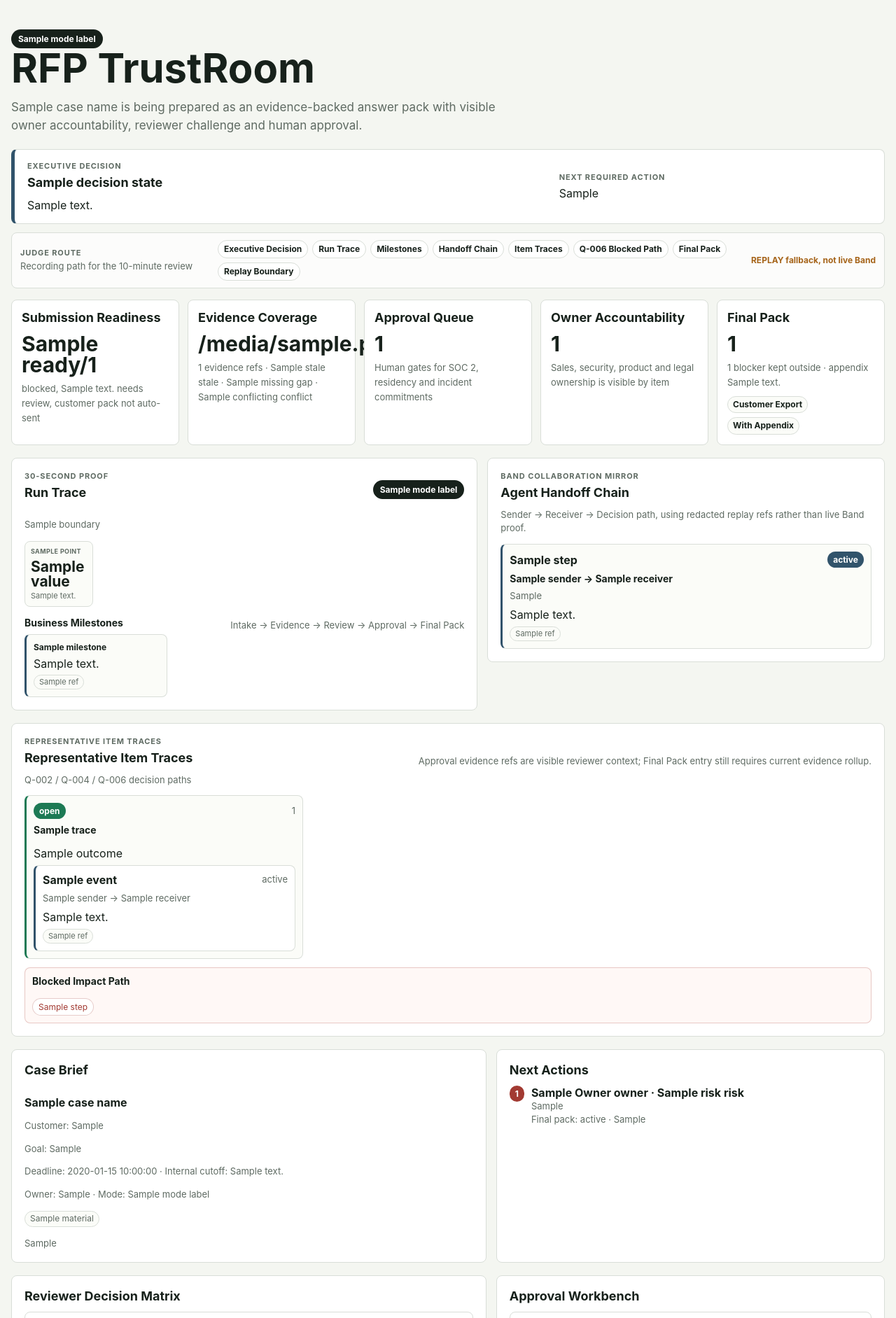
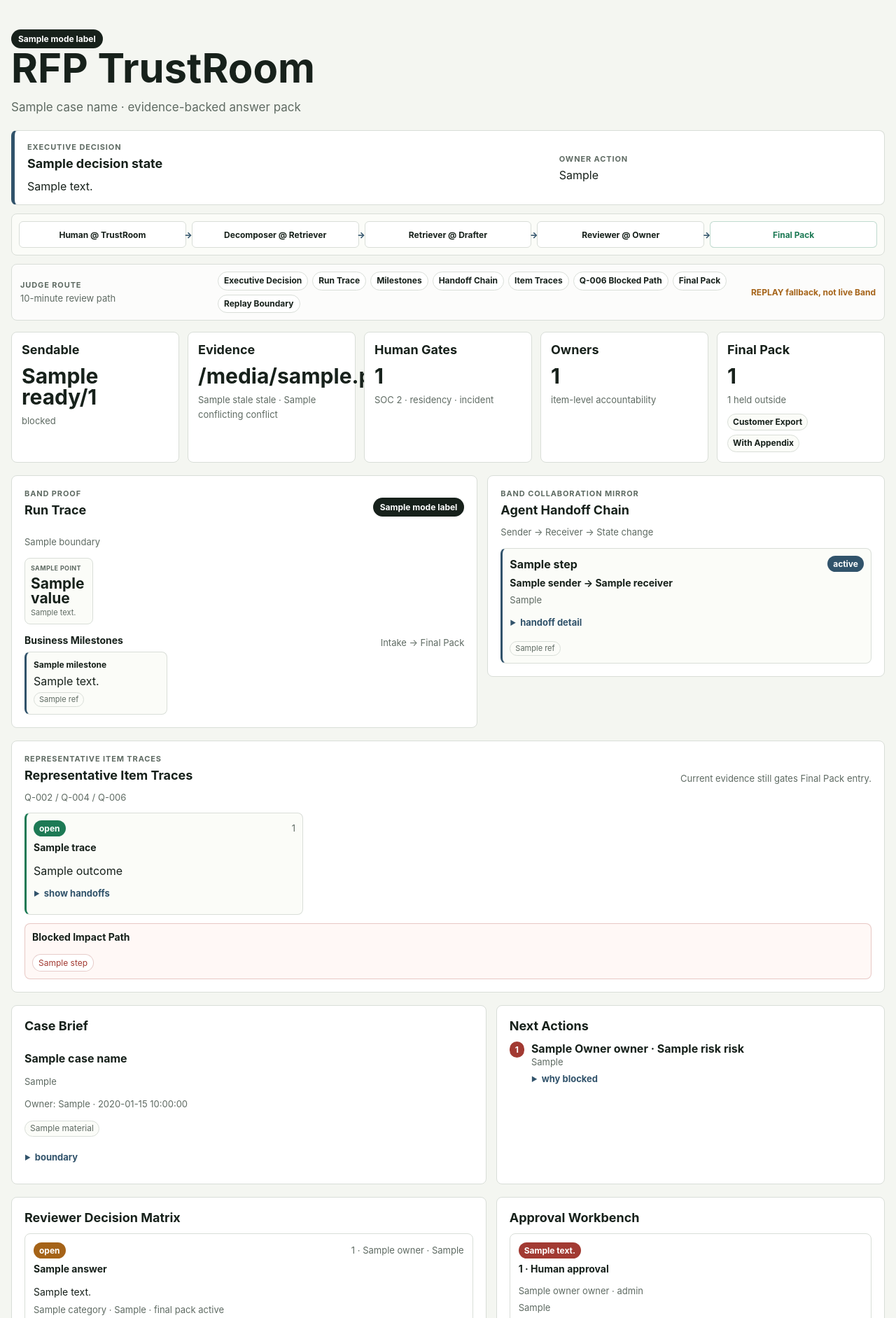
Before and after one commit to adjcjh777/band-of-agents-hackathon, a FastAPI app: template src/trustroom/web/templates/run.html in a window 1280 px wide. Shown: the part 72-1955 px from the top of the page at 70% size. Run offline with FastAPI, Linux system fonts and the light colour scheme; the template is opened without the code that fills it: most values are stand-ins (such as "Sample title", 1, 10 or a date in 2020).

Commit message:
feat: streamline TrustRoom review UI

```diff
--- a/src/trustroom/web/app.py
+++ b/src/trustroom/web/app.py
@@ -509,11 +509,11 @@
     next_actions: list[dict[str, Any]],
 ) -> dict[str, str]:
     if readiness["blocked"]:
-        primary_action = next_actions[0]["next_action"] if next_actions else "Resolve blockers before sending."
+        primary_action = "Q-006 owner review required." if next_actions else "Resolve blockers before sending."
         return {
             "label": "Draft pack ready with exclusions",
             "tone": "blocked",
-            "summary": f"{readiness['ready']} of {total_questions} answers can enter the pack; {readiness['blocked']} blocker must stay out.",
+            "summary": f"{readiness['ready']}/{total_questions} ready · {readiness['blocked']} blocked outside.",
             "primary_action": primary_action,
         }
     if readiness["needs_review"]:
@@ -562,9 +562,9 @@
     ]
     valid_approvals = sum(1 for item in approval_queue if item["decision"] == "approved")
     boundary = (
-        "REPLAY fallback, not live Band; redacted event refs mirror the collaboration path."
+        "REPLAY fallback, not live Band."
         if is_replay
-        else "MOCK local run; use replay or verified live evidence for judge-facing claims."
+        else "MOCK local run."
     )
 
     return {
@@ -573,32 +573,32 @@
             {
                 "label": "Roles",
                 "value": str(len(participants)),
-                "note": "agent and human handoff participants",
+                "note": "participants",
             },
             {
                 "label": "Handoffs",
                 "value": str(len(handoff_events)),
-                "note": "Band-style sender to receiver transitions",
+                "note": "sender → receiver",
             },
             {
                 "label": "Review loops",
                 "value": str(len(review_loops)),
-                "note": "reviewer challenge before final wording",
+                "note": "challenge loop",
             },
             {
                 "label": "Valid approvals",
                 "value": str(valid_approvals),
-                "note": "scoped sample approvals",
+                "note": "scoped",
             },
             {
                 "label": "Final pack",
                 "value": f"{readiness['ready']}/{total_questions}",
-                "note": f"{readiness['blocked']} blocked item excluded",
+                "note": f"{readiness['blocked']} excluded",
             },
             {
                 "label": "Mode",
                 "value": mode_label,
-                "note": "fallback trace, not autonomous live proof" if is_replay else "local deterministic run",
+                "note": "fallback" if is_replay else "local",
             },
         ],
         "milestones": _business_milestones(events, readiness, total_questions),
@@ -631,43 +631,43 @@
         {
             "label": "Intake",
             "status": "passed",
-            "detail": "Sample RFP, questionnaire and knowledge pack entered the room.",
+            "detail": "RFP entered the room.",
             "refs": _event_refs(events, task_state="intake"),
         },
         {
             "label": "Triage",
             "status": "passed",
-            "detail": "Orchestrator assigned owners, risk and evidence needs for 8 items.",
+            "detail": "Owners and risk assigned.",
             "refs": _event_refs(events, event_type=EventType.TASK_ASSIGNED.value, task_state="triage"),
         },
         {
             "label": "Evidence",
             "status": "passed",
-            "detail": "Retriever surfaced current, stale, missing and conflicting evidence.",
+            "detail": "Freshness labeled.",
             "refs": _event_refs(events, task_state="evidence")[:3],
         },
         {
             "label": "Draft",
             "status": "passed",
-            "detail": "Answer drafter created customer-safe drafts with evidence refs.",
+            "detail": "Drafts linked to refs.",
             "refs": _event_refs(events, event_type=EventType.DRAFT_CREATED.value)[:2],
         },
         {
             "label": "Review loop",
             "status": "review",
-            "detail": "Q-004 was challenged, sent back for clarification and rewritten.",
+            "detail": "Q-004 challenged.",
             "refs": _event_refs(events, object_id="Q-004", text_contains="review")[:3],
         },
         {
             "label": "Human approval",
             "status": "review",
-            "detail": "Q-002 and Q-004 have scoped approvals; Q-006 has no valid approval.",
+            "detail": "Q-002/Q-004 approved.",
             "refs": _event_refs(events, task_state="approval")[:3],
         },
         {
             "label": "Final pack",
             "status": "blocked" if readiness["blocked"] else "passed",
-            "detail": f"{readiness['ready']} of {total_questions} answers included; Q-006 stays excluded.",
+            "detail": f"{readiness['ready']}/{total_questions} included.",
             "refs": _event_refs(events, event_type=EventType.FINAL_PACK_CREATED.value),
         },
     ]
@@ -724,9 +724,9 @@
         "Q-006": "Incident blocker path",
     }
     outcomes = {
-        "Q-002": "Valid scoped SME approval; included with bridge-letter boundary.",
-        "Q-004": "Reviewer challenged overbroad language; legal approved bounded pilot wording.",
-        "Q-006": "Stale/conflicting evidence plus a proposed replacement; final pack remains excluded until owner review.",
+        "Q-002": "Scoped SME approval.",
+        "Q-004": "Reviewer loop, legal approval.",
+        "Q-006": "Stale/conflicting; excluded.",
     }
     traces = []
     for item_id in TRACE_ITEM_IDS:
--- a/src/trustroom/web/templates/base.html
+++ b/src/trustroom/web/templates/base.html
@@ -162,6 +162,51 @@
 
       .decision-strip.ready {
         border-left-color: var(--green);
+      }
+
+      .band-rail {
+        display: grid;
+        grid-template-columns: repeat(5, minmax(0, 1fr));
+        gap: 8px;
+        margin: -4px 0 16px;
+        padding: 10px;
+        border: 1px solid var(--line);
+        border-radius: 8px;
+        background: #fbfcf8;
+      }
+
+      .band-rail span,
+      .band-rail strong {
+        position: relative;
+        display: flex;
+        align-items: center;
+        justify-content: center;
+        min-height: 38px;
+        min-width: 0;
+        border: 1px solid var(--line);
+        border-radius: 6px;
+        padding: 7px 9px;
+        background: var(--panel);
+        color: var(--ink);
+        font-size: 12px;
+        font-weight: 750;
+        line-height: 1.25;
+        text-align: center;
+        overflow-wrap: anywhere;
+      }
+
+      .band-rail span::after {
+        content: "→";
+        position: absolute;
+        right: -10px;
+        color: var(--steel);
+        font-weight: 850;
+        z-index: 1;
+      }
+
+      .band-rail strong {
+        border-color: rgba(29, 122, 85, 0.28);
+        color: var(--green);
       }
 
       .judge-route {
@@ -465,13 +510,23 @@
       details {
         display: grid;
         gap: 8px;
+        margin-top: 3px;
       }
 
       summary {
+        width: fit-content;
+        min-width: 0;
+        border: 1px solid transparent;
+        border-radius: 999px;
+        padding: 3px 0;
         cursor: pointer;
         color: var(--steel);
         font-size: 13px;
         font-weight: 750;
+      }
+
+      summary:hover {
+        color: var(--ink);
       }
 
       .lineage {
@@ -797,9 +852,14 @@
         .hero,
         .decision-strip,
         .judge-route,
+        .band-rail,
         .two-col,
         .trace-overview {
           grid-template-columns: 1fr;
+        }
+
+        .band-rail span::after {
+          content: "";
         }
 
         .route-boundary {
--- a/src/trustroom/web/templates/run.html
+++ b/src/trustroom/web/templates/run.html
@@ -5,9 +5,7 @@
     <div>
       <span class="mode {% if is_replay %}replay{% endif %}">{{ mode_label }}</span>
       <h1>RFP TrustRoom</h1>
-      <p class="subcopy">
-        {{ case_name }} is being prepared as an evidence-backed answer pack with visible owner accountability, reviewer challenge and human approval.
-      </p>
+      <p class="subcopy">{{ case_name }} · evidence-backed answer pack</p>
     </div>
   </section>
 
@@ -18,15 +16,23 @@
       <p>{{ decision_state.summary }}</p>
     </div>
     <div>
-      <span class="eyebrow">Next required action</span>
+      <span class="eyebrow">Owner action</span>
       <p>{{ decision_state.primary_action }}</p>
     </div>
+  </section>
+
+  <section class="band-rail" aria-label="Band handoff rail">
+    <span>Human @ TrustRoom</span>
+    <span>Decomposer @ Retriever</span>
+    <span>Retriever @ Drafter</span>
+    <span>Reviewer @ Owner</span>
+    <strong>Final Pack</strong>
   </section>
 
   <nav class="judge-route" aria-label="Judge route and recording route">
     <div class="judge-route-label">
       <span class="eyebrow">Judge route</span>
-      <p class="small">Recording path for the 10-minute review</p>
+      <p class="small">10-minute review path</p>
     </div>
     <div class="judge-route-links">
       <a href="#executive-decision">Executive Decision</a>
@@ -43,29 +49,29 @@
 
   <section class="first-grid" aria-label="First viewport enterprise dashboard">
     <div class="metric">
-      <h2>Submission Readiness</h2>
+      <h2>Sendable</h2>
       <strong>{{ readiness.ready }}/{{ total_questions }}</strong>
-      <span>{{ readiness.blocked }} blocked, {{ readiness.needs_review }} needs review, customer pack not auto-sent</span>
+      <span>{{ readiness.blocked }} blocked</span>
     </div>
     <div class="metric">
-      <h2>Evidence Coverage</h2>
+      <h2>Evidence</h2>
       <strong>{{ evidence_coverage.covered_items }}/{{ total_questions }}</strong>
-      <span>{{ evidence_coverage.total_evidence }} evidence refs · {{ evidence_coverage.stale }} stale · {{ evidence_coverage.missing }} gap · {{ evidence_coverage.conflicting }} conflict</span>
+      <span>{{ evidence_coverage.stale }} stale · {{ evidence_coverage.conflicting }} conflict</span>
     </div>
     <div class="metric">
-      <h2>Approval Queue</h2>
+      <h2>Human Gates</h2>
       <strong>{{ approval_queue|length }}</strong>
-      <span>Human gates for SOC 2, residency and incident commitments</span>
+      <span>SOC 2 · residency · incident</span>
     </div>
     <div class="metric">
-      <h2>Owner Accountability</h2>
+      <h2>Owners</h2>
       <strong>{{ owner_summary|length }}</strong>
-      <span>Sales, security, product and legal ownership is visible by item</span>
+      <span>item-level accountability</span>
     </div>
     <div id="final-pack" class="metric">
       <h2>Final Pack</h2>
       <strong>{{ final_pack.included_answer_ids|length }}</strong>
-      <span>{{ final_pack.blocked_item_ids|length }} blocker kept outside · appendix {{ review_appendix_visibility_mode }}</span>
+      <span>{{ final_pack.blocked_item_ids|length }} held outside</span>
       <div class="metric-actions">
         <a href="{{ customer_export_path }}">Customer Export</a>
         <a href="{{ customer_export_appendix_path }}">With Appendix</a>
@@ -77,7 +83,7 @@
     <div class="panel stack">
       <div class="row-topline">
         <div>
-          <span class="eyebrow">30-second proof</span>
+          <span class="eyebrow">Band proof</span>
           <h2>Run Trace</h2>
         </div>
         <span class="mode {% if is_replay %}replay{% endif %}">{{ mode_label }}</span>
@@ -96,7 +102,7 @@
       <div id="business-milestones">
         <div class="row-topline">
           <h3>Business Milestones</h3>
-          <span class="small">Intake → Evidence → Review → Approval → Final Pack</span>
+          <span class="small">Intake → Final Pack</span>
         </div>
         <div class="milestone-grid">
           {% for milestone in run_trace.milestones %}
@@ -120,7 +126,7 @@
       <div>
         <span class="eyebrow">Band collaboration mirror</span>
         <h2>Agent Handoff Chain</h2>
-        <p class="small">Sender → Receiver → Decision path, using redacted replay refs rather than live Band proof.</p>
+        <p class="small">Sender → Receiver → State change</p>
       </div>
       <div class="handoff-chain">
         {% for step in run_trace.handoff_chain %}
@@ -131,7 +137,10 @@
             </div>
             <p class="handoff-route">{{ step.sender }} → {{ step.receiver }}</p>
             <p class="small">{{ step.event_type }}</p>
+            <details>
+              <summary>handoff detail</summary>
               <p>{{ step.summary }}</p>
+            </details>
             <div class="trace compact">
               {% for ref in step.refs[:5] %}
                 <span>{{ ref }}</span>
@@ -148,9 +157,9 @@
       <div>
         <span class="eyebrow">Representative item traces</span>
         <h2>Representative Item Traces</h2>
-        <p class="small">Q-002 / Q-004 / Q-006 decision paths</p>
+        <p class="small">Q-002 / Q-004 / Q-006</p>
       </div>
-      <p class="small">Approval evidence refs are visible reviewer context; Final Pack entry still requires current evidence rollup.</p>
+      <p class="small">Current evidence still gates Final Pack entry.</p>
     </div>
     <div class="item-trace-grid">
       {% for trace in run_trace.representative_traces %}
@@ -161,6 +170,8 @@
           </div>
           <h3>{{ trace.label }}</h3>
           <p>{{ trace.outcome }}</p>
+          <details>
+            <summary>show handoffs</summary>
             <div class="handoff-mini-list">
               {% for event in trace.events %}
                 <article class="mini-event {{ event.tone }}">
@@ -178,6 +189,7 @@
                 </article>
               {% endfor %}
             </div>
+          </details>
         </article>
       {% endfor %}
     </div>
@@ -195,16 +207,18 @@
     <div class="panel stack">
       <h2>Case Brief</h2>
       <p><strong>{{ case_name }}</strong></p>
-      <p class="small">Customer: {{ customer_profile }}</p>
-      <p class="small">Goal: {{ business_goal }}</p>
-      <p class="small">Deadline: {{ deadline }} · Internal cutoff: {{ internal_review_cutoff }}</p>
-      <p class="small">Owner: {{ submission_owner }} · Mode: {{ mode_label }}{% if is_replay %} fallback, not live Band{% endif %}</p>
+      <p class="small">{{ customer_profile }}</p>
+      <p class="small">Owner: {{ submission_owner }} · {{ deadline }}</p>
       <div class="tag-row" aria-label="Material types">
         {% for material in material_types %}
           <span class="tag">{{ material }}</span>
         {% endfor %}
       </div>
+      <details>
+        <summary>boundary</summary>
+        <p class="small">Goal: {{ business_goal }}</p>
         <p class="small">{{ sample_boundary }}</p>
+      </details>
     </div>
 
     <div class="panel">
@@ -215,7 +229,10 @@
           <div>
             <strong>{{ item.owner|title }} owner · {{ item.risk }} risk</strong>
             <p class="small">{{ item.next_action }}</p>
+            <details>
+              <summary>why blocked</summary>
               <p class="small">Final pack: {{ item.final_pack_status }} · {{ item.final_pack_reason }}</p>
+            </details>
           </div>
         </article>
       {% else %}
@@ -231,12 +248,14 @@
         <article class="row">
           <div class="row-topline">
             <span class="status {% if answer.status == 'ready' %}ready{% elif answer.status == 'blocked' %}blocked{% else %}review{% endif %}">{{ answer.status }}</span>
-            <span class="small">{{ answer.owner }} · {{ answer.category }} · {{ answer.required_evidence_type }} · final pack {{ answer.final_pack_status }}</span>
+            <span class="small">{{ answer.item_id }} · {{ answer.owner }} · {{ answer.freshness_rollup }}</span>
           </div>
-          <h3>{{ answer.item_id }} · {{ answer.question }}</h3>
+          <h3>{{ answer.question }}</h3>
           <p class="answer-draft">{{ answer.draft_text }}</p>
-          <p class="small">Risk: {{ answer.risk }} · Freshness: {{ answer.freshness|join(", ") }} · Rollup: {{ answer.freshness_rollup }} · Source: {{ answer.source_ref }}</p>
+          <p class="small">{{ answer.category }} · {{ answer.required_evidence_type }} · final pack {{ answer.final_pack_status }}</p>
 
+          <details>
+            <summary>evidence refs</summary>
             <div class="evidence-grid">
               {% for evidence in answer.evidence_cards %}
                 <section class="evidence-card">
@@ -251,13 +270,15 @@
                 </section>
               {% endfor %}
             </div>
+          </details>
 
+          <details>
+            <summary>review appendix</summary>
             <section class="appendix-detail {{ answer.visibility_mode }}" aria-label="{{ answer.item_id }} review appendix detail">
               <div class="row-topline">
                 <strong>Review Appendix Detail</strong>
                 <span class="status review">{{ answer.visibility_mode }}</span>
               </div>
-            <p class="small">Evidence refs stay public-safe/redacted in customer-safe mode; internal-review uses the same panel with permissioned audit context.</p>
               <p class="small">Freshness rollup: {{ answer.freshness_rollup }} · Final pack: {{ answer.final_pack_status }}</p>
               {% if answer.owner_review_suggestion %}
                 <div class="suggestion-detail">
@@ -277,11 +298,15 @@
                 </div>
               {% endif %}
             </section>
+          </details>
 
-          <p class="small">Review: {{ answer.review_decision_id }} · {{ answer.review_status }} · {{ answer.review_reason }}</p>
+          <p class="small">Review: {{ answer.review_decision_id }} · {{ answer.review_status }}</p>
           {% if answer.approval_decision %}
-            <p class="small">Approval: {{ answer.approval_decision }} by {{ answer.approval_role }} · {{ answer.approval_decision_id }} · {{ answer.approval_reason }}</p>
+            <p class="small">Approval: {{ answer.approval_role }} · {{ answer.approval_decision_id }}</p>
+            <details>
+              <summary>approval basis</summary>
               <div class="approval-detail">
+                <p class="small">{{ answer.approval_reason }}</p>
                 <p class="small"><strong>Approval scope:</strong> {{ answer.approval_scope }}</p>
                 <p class="small"><strong>Validity:</strong> {{ answer.approval_validity }} · {{ answer.approval_expires_at_label }}</p>
                 {% if answer.approved_evidence_ids %}
@@ -292,6 +317,7 @@
                   </div>
                 {% endif %}
               </div>
+            </details>
           {% else %}
             <p class="small">Approval: no approval record attached to this item.</p>
           {% endif %}
@@ -306,10 +332,11 @@
           {% if answer.status != 'ready' %}
             <p class="small"><strong>Next:</strong> {{ answer.next_action }}</p>
           {% endif %}
+          <details>
+            <summary>Evidence lineage</summary>
             <section class="lineage" aria-label="{{ answer.item_id }} evidence lineage">
               <div class="row-topline">
-              <strong>Evidence lineage</strong>
-              <span class="small">Question → Evidence → Draft → Review → Approval → Final Pack</span>
+                <strong>Question → Evidence → Draft → Review → Approval → Final Pack</strong>
               </div>
               <div class="lineage-grid">
                 {% for step in answer.lineage_steps %}
@@ -333,6 +360,7 @@
                 {% endfor %}
               </div>
             </section>
+          </details>
           <div class="trace" aria-label="{{ answer.item_id }} trace">
             {% for trace_id in answer.trace_ids %}
               <span>{{ trace_id }}</span>
@@ -348,12 +376,14 @@
         <article class="row">
           <span class="status {% if item.decision == 'approved' %}ready{% else %}blocked{% endif %}">{{ item.decision }}</span>
           <h3>{{ item.item_id }} · Human approval</h3>
-          <p class="small">{{ item.question }}</p>
-          <p class="small">Owner: {{ item.owner }} · Reviewer agent: {{ item.reviewer }} · Approver role: {{ item.approval_role }}</p>
-          <p class="small">Review record: {{ item.decision_id }} · {{ item.reason }}</p>
+          <p class="small">{{ item.owner }} owner · {{ item.approval_role }}</p>
           {% if item.approval_reason %}
-            <p class="small">Approval basis: {{ item.approval_reason }}</p>
+            <p class="small">{{ item.approval_reason }}</p>
+            <details>
+              <summary>scope and evidence</summary>
               <div class="approval-detail">
+                <p class="small"><strong>Question:</strong> {{ item.question }}</p>
+                <p class="small"><strong>Review record:</strong> {{ item.decision_id }} · {{ item.reason }}</p>
                 <p class="small"><strong>Scope:</strong> {{ item.approval_scope }}</p>
                 <p class="small"><strong>Validity:</strong> {{ item.approval_validity }} · {{ item.approval_expires_at_label }}</p>
                 {% if item.approved_evidence_ids %}
@@ -364,6 +394,7 @@
                   </div>
                 {% endif %}
               </div>
+            </details>
           {% endif %}
           {% if item.required_follow_up %}
             <p class="small">Follow-up: {{ item.required_follow_up }}</p>
@@ -421,13 +452,15 @@
   <section class="section two-col">
     <div class="panel">
       <h2>Band Collaboration Timeline</h2>
-      <p class="small">Event Log Detail keeps the raw replay events available after the summary trace above.</p>
       <div class="timeline">
         {% for event in timeline %}
           <article class="event">
             <strong>{{ event.sender }} → {{ event.receiver }}</strong>
             <p class="small">{{ event.event_type }} · {{ event.task_state }}</p>
+            <details>
+              <summary>event detail</summary>
               <p>{{ event.payload_summary }}</p>
+            </details>
           </article>
         {% endfor %}
       </div>
@@ -448,11 +481,12 @@
 
       <section id="replay-live-boundary" class="panel">
         <h2>Replay / Live Evidence</h2>
-        <p class="small">
-          {{ mode_label }} view uses redacted event references and preserves the same readiness, evidence, approval and final pack shape expected from the live Band path. Replay is a fallback, not live Band.
-        </p>
+        <p class="small">{{ mode_label }} fallback, not live Band.</p>
+        <details>
+          <summary>technical boundary</summary>
           <p class="small">Customer Export API: {{ customer_export_api_path }}</p>
           <p class="small">{{ sample_boundary }}</p>
+        </details>
       </section>
     </div>
   </section>
```
Also changed, not shown: src/trustroom/web/templates/customer_export.html (+6 -3 lines), tests/test_web_app.py (+22 -12 lines). Lines whose indentation alone changed are shown as unchanged.
